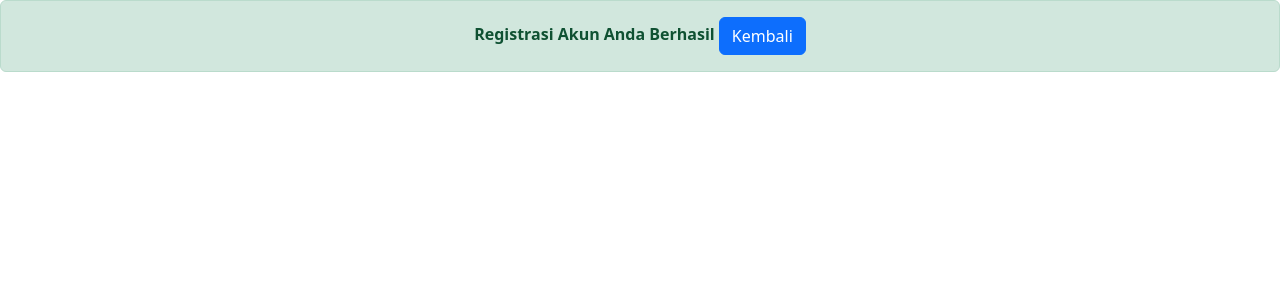
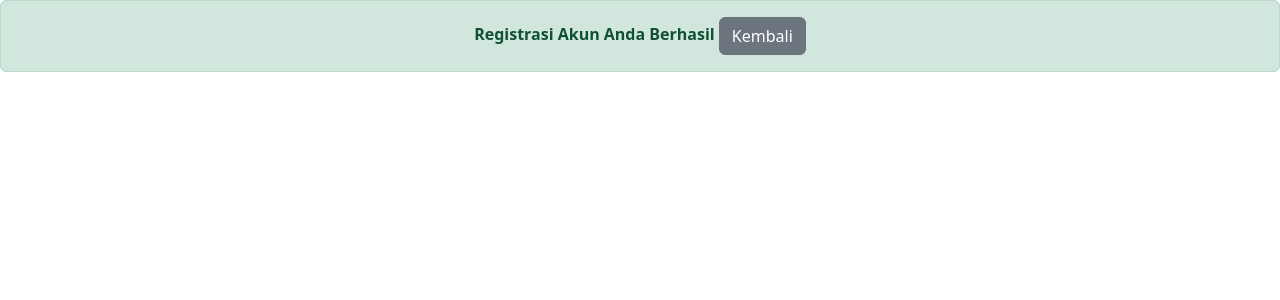
Before and after one commit to saidmazaya/tugas4GDSC, a PHP site: page /tambahdata.php in a window 1280 px wide. Shown: the top 300 px of the page. Run offline with PHP 8.4, Linux system fonts and the light colour scheme; data that the repository does not hold is empty; some libraries are stand-ins or nearby versions.

Commit message:
mengganti class dari btn-primary menjadi btn-secondary pada tambahdata.php

```diff
--- a/tambahdata.php
+++ b/tambahdata.php
@@ -13,7 +13,7 @@ $sql = "INSERT INTO list_mahasiswa (nama, nim, prodi, angkatan, email, alamat) V
 
 if ($koneksi->query($sql) == TRUE) {
     echo "<p class='alert alert-success text-center'><b>Registrasi Akun Anda Berhasil
-    <a href = 'datamahasiswa.php' class='btn btn-primary'>Kembali</a></b></p>";
+    <a href = 'datamahasiswa.php' class='btn btn-secondary'>Kembali</a></b></p>";
 } else {
     echo "Terjadi kesalahan: " . $sql . "<br/>" . $koneksi->error;
 }
```
